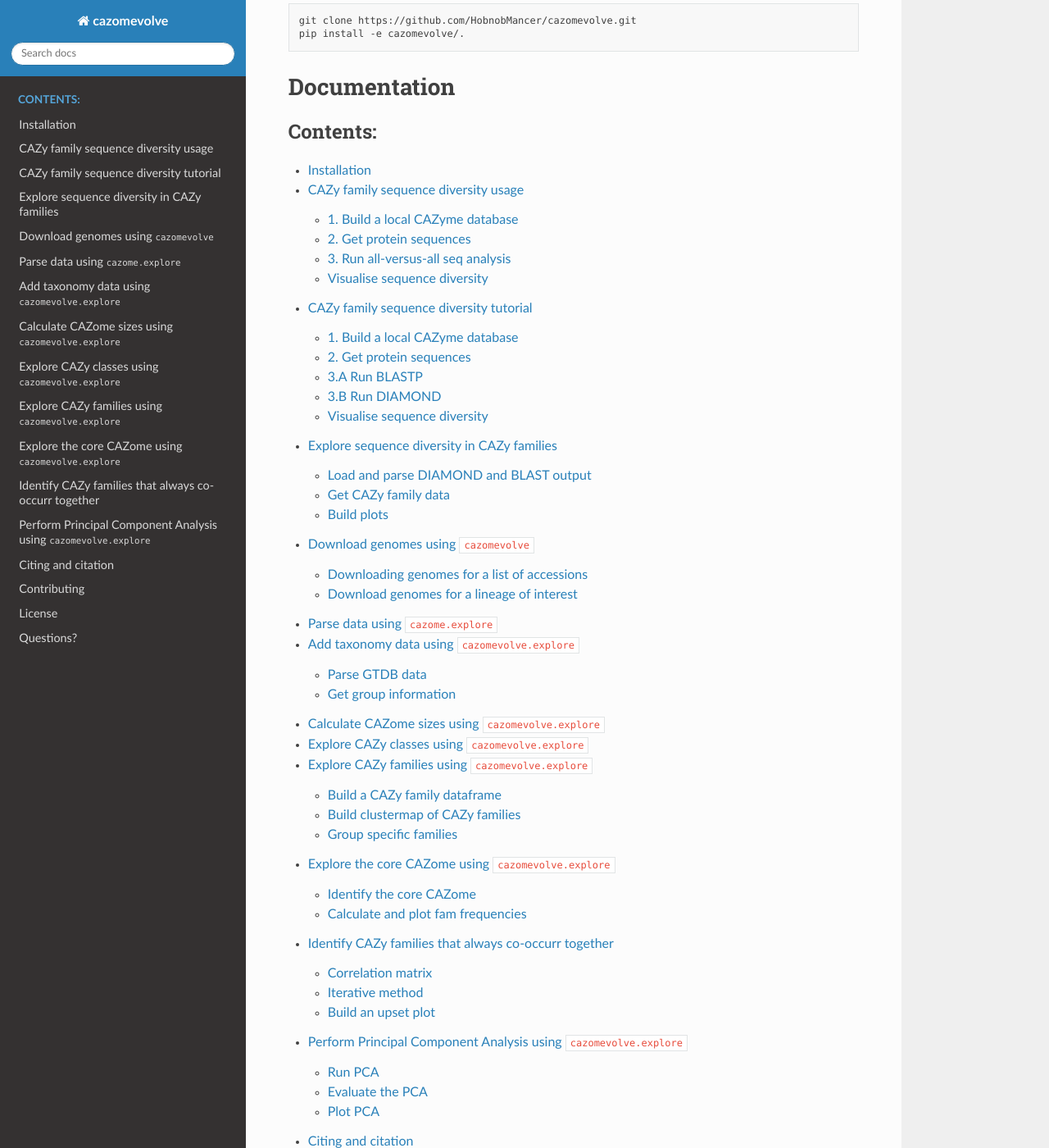
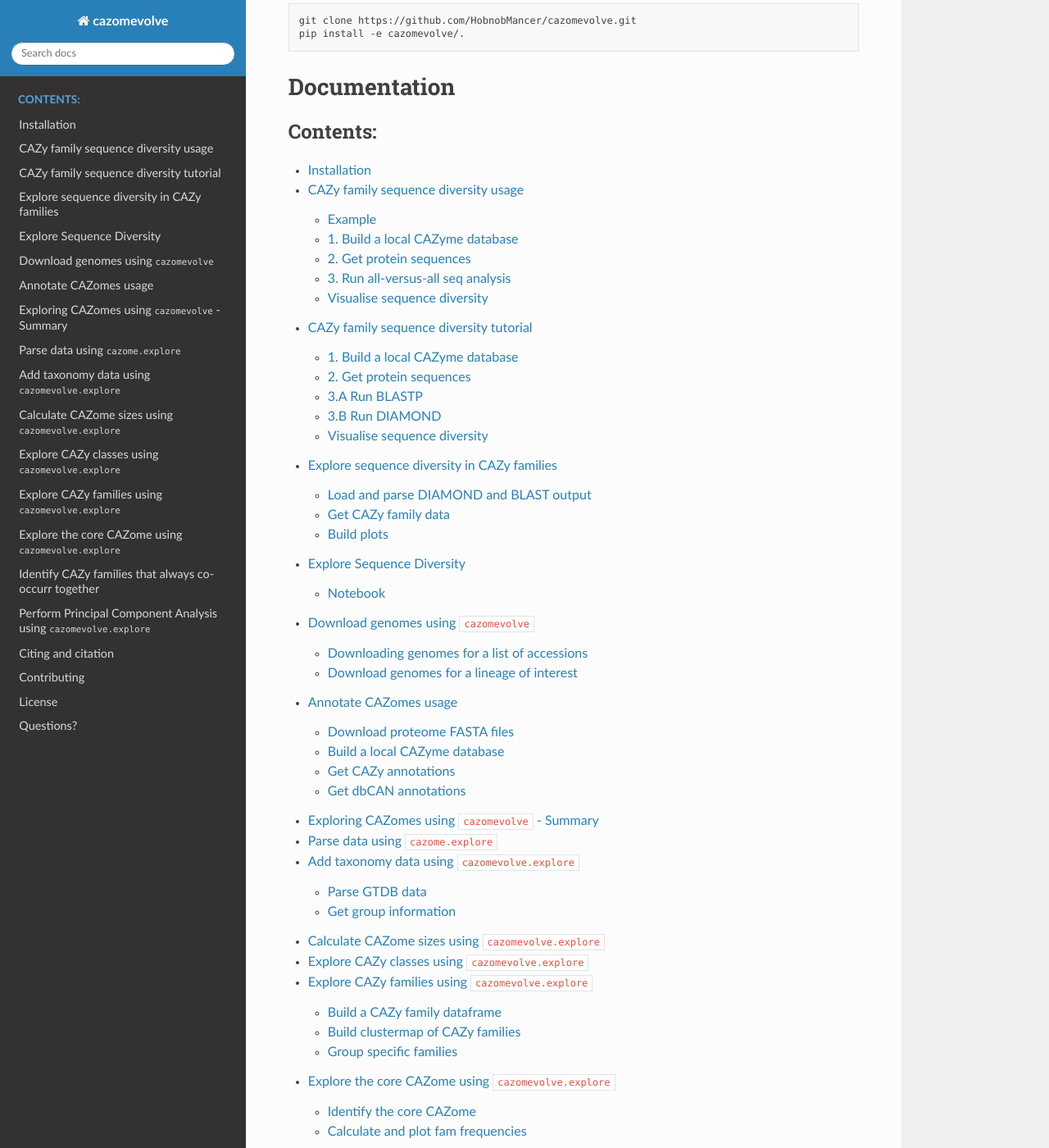
Before and after one commit to HobnobMancer/cazomevolve, a Sphinx documentation site: the page built from docs/source/index.rst, in a window 1280 px wide and 1400 px high, scrolled down 3642 px. Shown: the whole window at 82% size. Built offline with Sphinx 7.4.7 and the Read the Docs theme 2.0.0, drawn with Linux system fonts in a browser that asks for light colours; some of the changed lines change nothing that is shown.

Commit message:
add page of example seq div analysis to docs

```diff
--- /dev/null
+++ b/docs/source/explorecazomes/summary.rst
@@ -0,0 +1,3 @@
+=================================================
+Exploring CAZomes using ``cazomevolve`` - Summary
+=================================================
--- a/docs/source/index.rst
+++ b/docs/source/index.rst
@@ -194,7 +194,11 @@
    seqdiversity/seqdivusage
    seqdiversity/seqdivtutorial
    seqdiversity/explorefamseq
+   notebooks/seqdiversity/exploreseqdiversity
    genomes/dlgenomes
+   annotatecazomes/usage
+   annotatecazomes/tutorial
+   explorecazomes/summary
    explorecazomes/exploredata
    explorecazomes/exploreaddtaxs
    explorecazomes/explorecazomesizes
--- /dev/null
+++ b/docs/source/notebooks/seqdiversity/exploreseqdiversity.rst
@@ -0,0 +1,338 @@
+.. _example seq div:
+
+Explore Sequence Diversity
+==========================
+
+This page contains the contents for a jupyter notebook used to demonstrate using ``cazomevolve`` to explore
+the sequence diversity in the CAZy family PL20.
+
+The original notebook can be found `here <https://github.com/HobnobMancer/cazomevolve/blob/master/cazomevolve/seq_diversity/explore_seq_diversity.ipynb>`_ and which can be used as a template.
+
+--------
+Notebook
+--------
+
+This notebook is for exploring protein sequence diversity in a set of CAZymes, e.g. a CAZy family.
+
+Prior to using this notebook:
+
+1. Build a local CAZyme db using ``cazy_webscraper``
+2. Retrieve the protein sequences for each CAZy family of interest using
+   the ``cazomevole`` subcommand ``get_fam_seqs``
+3. Run all-vs-all analysis using BLAST or DIAMOND using the
+   ``cazomevolve`` subcommands ``run_fam_blast`` and
+   ``run_fam_diamond``, respectively
+
+This notebook takes as input the output from BLASTP+/DIAMOND and
+visualises the data.
+
+Feel free to use this notebook as a template to perform further
+analyses.
+
+Imports
+-------
+
+.. code:: ipython3
+
+    import seaborn as sns
+
+    from cazomevolve.seq_diversity.explore.cazy import get_cazy_proteins, get_cazy_db_prots
+    from cazomevolve.seq_diversity.explore.parse import load_data, remove_redunant_prots
+    from cazomevolve.seq_diversity.explore.plot import plot_clustermap, plot_heatmap_of_clustermap
+
+Constants
+---------
+
+Define proteins of interest, e.g. proteins to be explored in the lab.
+These will be highlighed on the resulting clustermaps and heatmaps.
+
+The ``dict`` uses the group name (e.g. a CAZy family) as the key, and is
+valued by a list of the NCBI protein version accessions.
+
+.. code:: ipython3
+
+    CANDIDATES = {
+        'PL20': ['EAA65331.1', 'UKZ86141.1', 'WAO96149.1']
+    }
+
+Get ‘characterised’ proteins from CAZy
+--------------------------------------
+
+To retrieve proteins listed in the ‘characterised’ or ‘structure’ tables
+in CAZy, using the ``get_cazy_db_prots`` function.
+
+We store proteins listed in the characterised table in the variable
+``characterised_prots``, and proteins in the structure table are listed
+in ``structure_prots``.
+
+.. code:: ipython3
+
+    characterised_prots = {}  # {fam: [prot acc]}
+    characterised_prots['PL20'] = get_cazy_db_prots('PL20', characterised=True)
+    characterised_prots
+
+
+.. parsed-literal::
+
+    Parsing characterised table for PL20: 100%|██████████| 7/7 [00:00<00:00, 5420.00it/s]
+
+
+
+
+.. parsed-literal::
+
+    {'PL20': ['BAG80639.1', 'OSZ99920.1', 'OTA07247.1']}
+
+
+
+.. code:: ipython3
+
+    structured_prots = {}  # {fam: [prot acc]}
+    structured_prots['PL20'] = get_cazy_db_prots('PL20', structured=True)
+    structured_prots
+
+
+.. parsed-literal::
+
+    Parsing structured table for PL20: 100%|██████████| 7/7 [00:00<00:00, 9031.11it/s]
+
+
+
+
+.. parsed-literal::
+
+    {'PL20': ['BAG80639.1']}
+
+
+
+Family analysis
+---------------
+
+Here is some example code for running the analysis for CAZy family PL20.
+
+.. code:: ipython3
+
+    # load data
+    pl20_df = load_data('../../docs/examples/pl20/pl20_blastp', 'PL20')
+    pl20_df.head(5)
+
+
+
+.. parsed-literal::
+
+    Identifying IPGs:   0%|          | 0/110 [00:00<?, ?it/s]
+
+
+.. parsed-literal::
+
+    Identified 8 groups of identical proteins
+
+
+
+
+.. raw:: html
+
+    <div>
+    <style scoped>
+        .dataframe tbody tr th:only-of-type {
+            vertical-align: middle;
+        }
+
+        .dataframe tbody tr th {
+            vertical-align: top;
+        }
+
+        .dataframe thead th {
+            text-align: right;
+        }
+    </style>
+    <table border="1" class="dataframe">
+      <thead>
+        <tr style="text-align: right;">
+          <th></th>
+          <th>qseqid</th>
+          <th>sseqid</th>
+          <th>qlen</th>
+          <th>slen</th>
+          <th>length</th>
+          <th>pident</th>
+          <th>evalue</th>
+          <th>bitscore</th>
+          <th>BSR</th>
+          <th>qcov</th>
+          <th>scov</th>
+        </tr>
+      </thead>
+      <tbody>
+        <tr>
+          <th>0</th>
+          <td>EAQ84327.1</td>
+          <td>EAQ84327.1</td>
+          <td>250</td>
+          <td>250</td>
+          <td>250</td>
+          <td>100.000</td>
+          <td>0.000000e+00</td>
+          <td>520.0</td>
+          <td>2.080</td>
+          <td>1.000</td>
+          <td>1.000000</td>
+        </tr>
+        <tr>
+          <th>1</th>
+          <td>EAQ84327.1</td>
+          <td>AEO59473.1</td>
+          <td>250</td>
+          <td>250</td>
+          <td>250</td>
+          <td>79.600</td>
+          <td>6.520000e-157</td>
+          <td>428.0</td>
+          <td>1.712</td>
+          <td>1.000</td>
+          <td>1.000000</td>
+        </tr>
+        <tr>
+          <th>2</th>
+          <td>EAQ84327.1</td>
+          <td>EDP51830.1</td>
+          <td>250</td>
+          <td>292</td>
+          <td>254</td>
+          <td>57.874</td>
+          <td>4.100000e-109</td>
+          <td>309.0</td>
+          <td>1.236</td>
+          <td>1.016</td>
+          <td>0.869863</td>
+        </tr>
+        <tr>
+          <th>3</th>
+          <td>EAQ84327.1</td>
+          <td>QSQ14196.1</td>
+          <td>250</td>
+          <td>255</td>
+          <td>251</td>
+          <td>53.785</td>
+          <td>3.570000e-101</td>
+          <td>287.0</td>
+          <td>1.148</td>
+          <td>1.004</td>
+          <td>0.984314</td>
+        </tr>
+        <tr>
+          <th>4</th>
+          <td>EAQ84327.1</td>
+          <td>QSQ27087.1</td>
+          <td>250</td>
+          <td>255</td>
+          <td>247</td>
+          <td>54.251</td>
+          <td>3.500000e-100</td>
+          <td>285.0</td>
+          <td>1.140</td>
+          <td>0.988</td>
+          <td>0.968627</td>
+        </tr>
+      </tbody>
+    </table>
+    </div>
+
+
+
+.. code:: ipython3
+
+    # build clustermap of BLAST Score Ratio
+    pl20_bsr_plt = plot_clustermap(pl20_df, 'PL20', 'BSR', fig_size=(100, 100), save_fig='pl20_clustermap.png')
+    pl20_bsr_plt
+
+
+
+
+.. parsed-literal::
+
+    <seaborn.matrix.ClusterGrid at 0x7fbb8c265460>
+
+
+
+
+.. image:: output_10_1.png
+
+
+.. code:: ipython3
+
+    # plot a clustermap of only the candidates and functionally/structurally characterised proteins
+    # that is also annotated to differentiate, candidates and functionally/structurally characterised proteins
+    pl20_char_bsr_plt = plot_clustermap(
+        pl20_df,
+        'PL20',
+        'BSR',
+        fig_size=(7, 7),
+        char_only=True,
+        annotate=True,
+        candidates=CANDIDATES, structured_prots=structured_prots, characterised_prots=characterised_prots,
+    )
+    pl20_char_bsr_plt
+
+
+
+
+.. parsed-literal::
+
+    <seaborn.matrix.ClusterGrid at 0x7fbb7b99f520>
+
+
+
+
+.. image:: output_11_1.png
+
+
+Then plot the precentage identity and query coverage for the candidate
+and functionally/structurally characterised proteins, plotting the
+proteins on the heatmaps in the same order as they appear in the
+clustermap.
+
+.. code:: ipython3
+
+    print('PL20 percentage identity, colour scheme blue')
+    plot_heatmap_of_clustermap(
+        pl20_char_bsr_plt,
+        pl20_df,
+        'PL20',
+        'pident',
+        fig_size=(7, 7),
+        colour_scheme=sns.color_palette("Blues", as_cmap=True),
+        candidates=CANDIDATES, structured_prots=structured_prots, characterised_prots=characterised_prots,
+    )
+
+
+.. parsed-literal::
+
+    PL20 percentage identity, colour scheme blue
+
+
+
+.. image:: output_13_1.png
+
+
+.. code:: ipython3
+
+    print('PL20 query coverage, colour scheme purple')
+    plot_heatmap_of_clustermap(
+        pl20_char_bsr_plt,
+        pl20_df,
+        'PL20',
+        'qcov',
+        fig_size=(7, 7),
+        colour_scheme=sns.color_palette("Purples", as_cmap=True),
+        candidates=CANDIDATES, structured_prots=structured_prots, characterised_prots=characterised_prots,
+    )
+
+
+.. parsed-literal::
+
+    PL20 query coverage, colour scheme purple
+
+
+
+.. image:: output_14_1.png
--- a/docs/source/seqdiversity/seqdivusage.rst
+++ b/docs/source/seqdiversity/seqdivusage.rst
@@ -12,6 +12,14 @@
 
     All output directories are created by ``cazomevolve``.
 
+-------
+Example
+-------
+
+An example jupyter notebook demonstrated how to use ``cazomevolve`` to explore the sequence diversity in the
+CAZy family PL20 can be found in the `GitHub repository<https://github.com/HobnobMancer/cazomevolve/blob/master/cazomevolve/seq_diversity/explore_seq_diversity.ipynb>`_ for ``cazomevolve``, and can be used as a template.
+
+The contents of the notebook can also be viewed in this :ref:`documentation <example seq div>`.
 
 --------------------------------
 1. Build a local CAZyme database
```
Also changed, not shown: docs/source/annotatecazomes/tutorial.rst (added), docs/source/notebooks/seqdiversity/output_10_1.png (added), docs/source/notebooks/seqdiversity/output_11_1.png (added), docs/source/notebooks/seqdiversity/output_13_1.png (added), docs/source/notebooks/seqdiversity/output_14_1.png (added).
